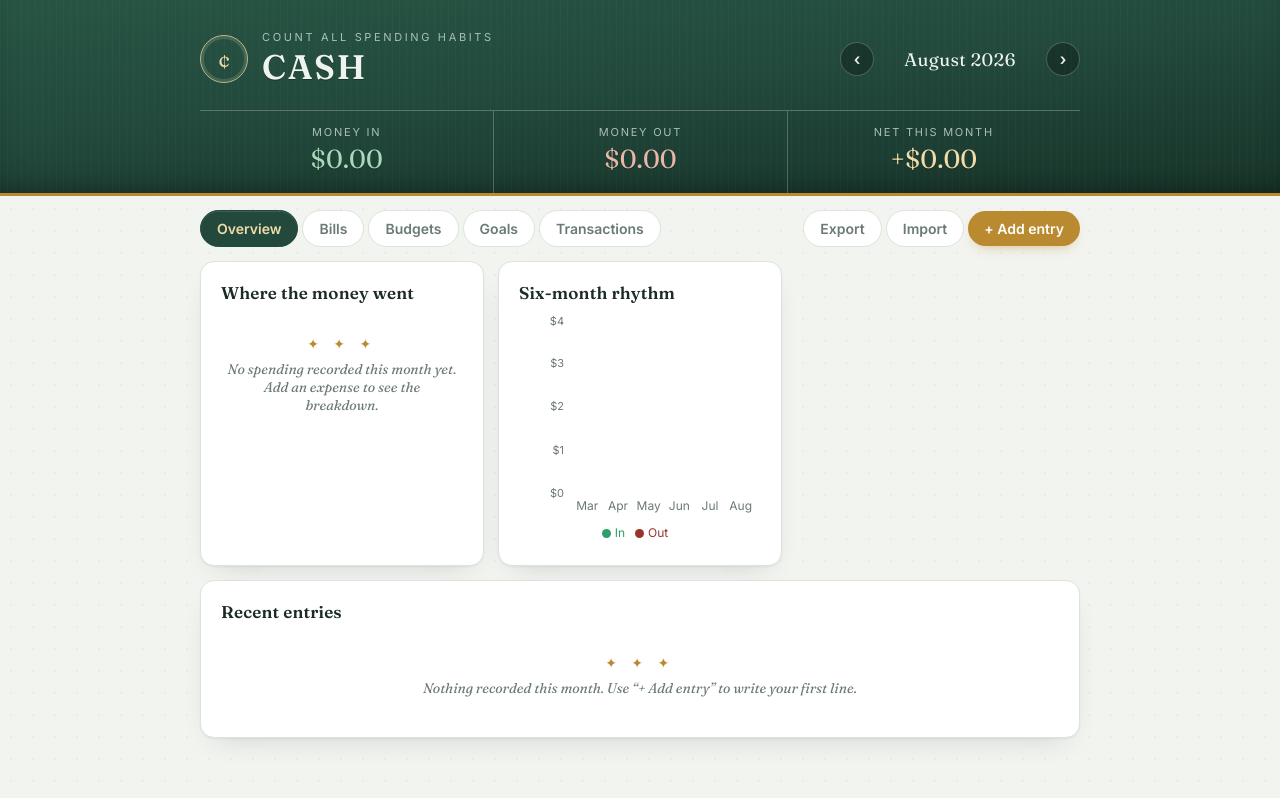
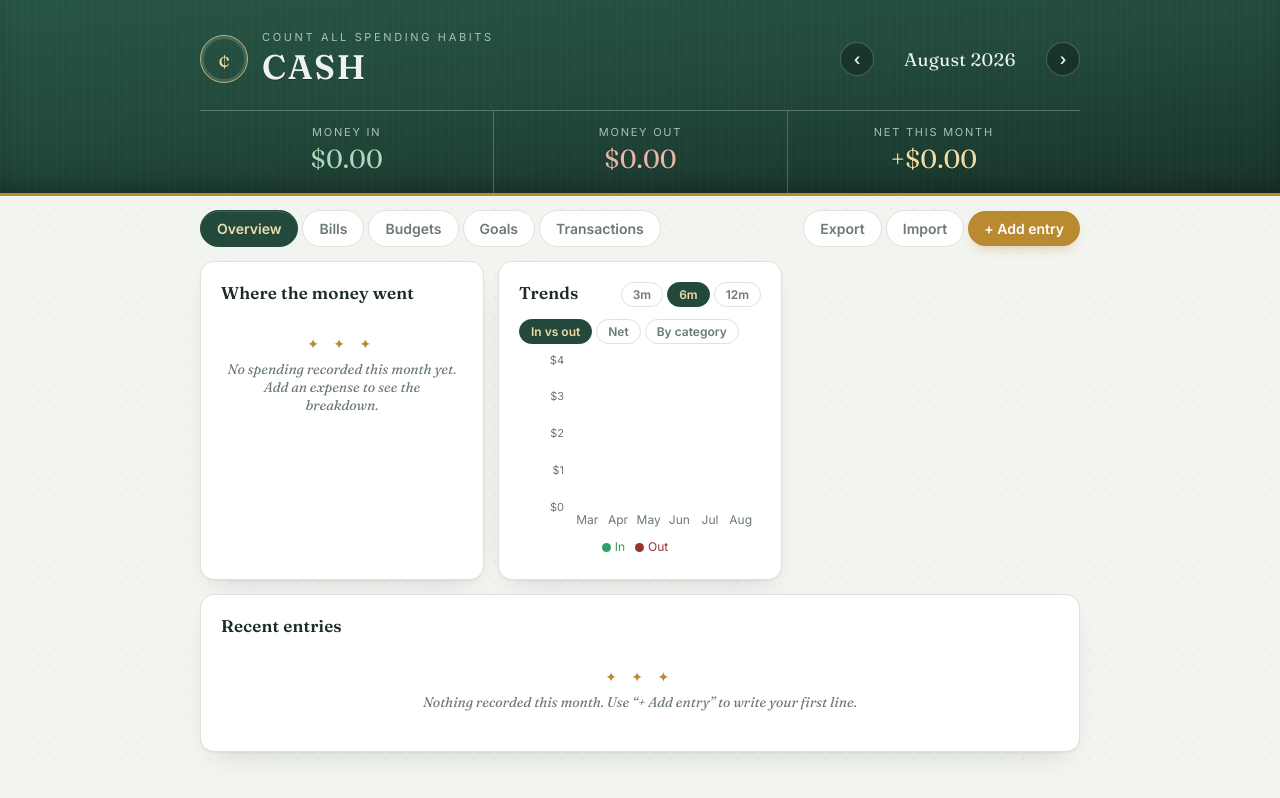
Before and after one commit to rhc52980/CASH_Budget_Tracker, a React (Vite) app: page / in a window 1280 px wide. Shown: the top 798 px of the page. Built offline with nearby package versions, Linux system fonts and the light colour scheme.

Commit message:
Add trend chart views and a selectable time range
The overview trend card becomes Trends: pick 3, 6, or 12 months and
switch between three views - grouped in/out bars, a net line with a
zero baseline, and stacked spending by category (top 5 + All else).

```diff
--- a/src/BudgetBook.jsx
+++ b/src/BudgetBook.jsx
@@ -1,7 +1,7 @@
 import { useState, useEffect, useMemo } from "react";
 import {
   PieChart, Pie, Cell, BarChart, Bar, XAxis, YAxis, Tooltip,
-  ResponsiveContainer, Legend,
+  ResponsiveContainer, Legend, LineChart, Line, ReferenceLine,
 } from "recharts";
 
 // ---------- Design tokens: "bank passbook" palette ----------
@@ -132,6 +132,17 @@ const tooltipStyle = {
   boxShadow: "0 8px 24px -10px rgba(28,43,36,0.3)", fontFamily: T.sans, fontSize: 13,
 };
 
+const pill = (active) => ({
+  padding: "4px 11px", borderRadius: 99, cursor: "pointer", fontFamily: T.sans,
+  fontSize: 12, fontWeight: 600, border: `1px solid ${active ? T.pine : T.line}`,
+  background: active ? T.pine : T.card, color: active ? "#F0DCA8" : T.mute,
+});
+
+const kFmt = (v) => {
+  const a = Math.abs(v);
+  return (v < 0 ? "−" : "") + (a >= 1000 ? `$${(a / 1000).toFixed(1)}k` : `$${a}`);
+};
+
 // ---------- Main app ----------
 export default function BudgetBook() {
   const [data, setData] = useState({ transactions: [], budgets: {}, goals: [], bills: [], billPaid: {} });
@@ -139,6 +150,8 @@ export default function BudgetBook() {
   const [month, setMonth] = useState(monthKey(todayStr()));
   const [tab, setTab] = useState("overview");
   const [showAdd, setShowAdd] = useState(false);
+  const [trendRange, setTrendRange] = useState(6);
+  const [trendKind, setTrendKind] = useState("flow");
 
   // Load once
   useEffect(() => {
@@ -175,19 +188,40 @@ export default function BudgetBook() {
     return m;
   }, [monthTx]);
 
-  const trend = useMemo(() => {
+  // Rows for the trend chart over the selected range, ending at the viewed
+  // month. Spending is folded to the top 5 categories + "All else" so the
+  // stacked view never exceeds a readable series count.
+  const { trendRows, trendCats } = useMemo(() => {
     const rows = [];
-    for (let i = 5; i >= 0; i--) {
+    const catTotals = {};
+    for (let i = trendRange - 1; i >= 0; i--) {
       const ym = shiftMonth(month, -i);
-      const tx = data.transactions.filter((t) => monthKey(t.date) === ym);
-      rows.push({
-        name: monthLabel(ym).split(" ")[0].slice(0, 3),
-        In: tx.filter((t) => t.type === "income").reduce((s, t) => s + t.amount, 0),
-        Out: tx.filter((t) => t.type === "expense").reduce((s, t) => s + t.amount, 0),
+      const row = { name: monthLabel(ym).split(" ")[0].slice(0, 3), In: 0, Out: 0, cats: {} };
+      data.transactions.forEach((t) => {
+        if (monthKey(t.date) !== ym) return;
+        if (t.type === "income") row.In += t.amount;
+        else {
+          row.Out += t.amount;
+          row.cats[t.category] = (row.cats[t.category] || 0) + t.amount;
+          catTotals[t.category] = (catTotals[t.category] || 0) + t.amount;
+        }
       });
+      row.Net = row.In - row.Out;
+      rows.push(row);
     }
-    return rows;
-  }, [data.transactions, month]);
+    const top = Object.entries(catTotals).sort((a, b) => b[1] - a[1]).slice(0, 5).map(([c]) => c);
+    let hasRest = false;
+    rows.forEach((row) => {
+      let rest = 0;
+      Object.entries(row.cats).forEach(([c, v]) => {
+        if (top.includes(c)) row[c] = v;
+        else rest += v;
+      });
+      if (rest > 0) { row["All else"] = rest; hasRest = true; }
+      delete row.cats;
+    });
+    return { trendRows: rows, trendCats: hasRest ? [...top, "All else"] : top };
+  }, [data.transactions, month, trendRange]);
 
   const addTx = (tx) => setData((d) => ({ ...d, transactions: [...d.transactions, tx] }));
   const deleteTx = (id) => setData((d) => ({ ...d, transactions: d.transactions.filter((t) => t.id !== id) }));
@@ -383,7 +417,10 @@ export default function BudgetBook() {
         {showAdd && <AddEntry onAdd={(tx) => { addTx(tx); setShowAdd(false); }} />}
 
         {tab === "overview" && (
-          <Overview spentByCat={spentByCat} budgets={data.budgets} trend={trend}
+          <Overview spentByCat={spentByCat} budgets={data.budgets}
+            trendRows={trendRows} trendCats={trendCats}
+            trendKind={trendKind} setTrendKind={setTrendKind}
+            trendRange={trendRange} setTrendRange={setTrendRange}
             monthTx={monthTx} expenses={expenses} />
         )}
         {tab === "bills" && (
@@ -463,7 +500,10 @@ function AddEntry({ onAdd }) {
 }
 
 // ---------- Overview ----------
-function Overview({ spentByCat, budgets, trend, monthTx, expenses }) {
+function Overview({
+  spentByCat, budgets, trendRows, trendCats, trendKind, setTrendKind,
+  trendRange, setTrendRange, monthTx, expenses,
+}) {
   const pieData = Object.entries(spentByCat)
     .map(([name, value]) => ({ name, value }))
     .sort((a, b) => b.value - a.value);
@@ -508,19 +548,57 @@ function Overview({ spentByCat, budgets, trend, monthTx, expenses }) {
       </Card>
 
       <Card>
-        <SectionTitle>Six-month rhythm</SectionTitle>
-        <div style={{ height: 230 }}>
+        <SectionTitle right={
+          <div style={{ display: "flex", gap: 4 }}>
+            {[3, 6, 12].map((n) => (
+              <button key={n} onClick={() => setTrendRange(n)} style={pill(trendRange === n)}>{n}m</button>
+            ))}
+          </div>
+        }>Trends</SectionTitle>
+        <div style={{ display: "flex", gap: 4, marginBottom: 10, flexWrap: "wrap" }}>
+          {[["flow", "In vs out"], ["net", "Net"], ["cats", "By category"]].map(([id, label]) => (
+            <button key={id} onClick={() => setTrendKind(id)} style={pill(trendKind === id)}>{label}</button>
+          ))}
+        </div>
+        <div style={{ height: 205 }}>
           <ResponsiveContainer width="100%" height="100%">
-            <BarChart data={trend} barGap={2}>
+            {trendKind === "net" ? (
+              <LineChart data={trendRows}>
                 <XAxis dataKey="name" tick={{ fontSize: 12, fill: T.mute }} axisLine={false} tickLine={false} />
                 <YAxis tick={{ fontSize: 11, fill: T.mute }} axisLine={false} tickLine={false}
-                tickFormatter={(v) => (v >= 1000 ? `$${(v / 1000).toFixed(1)}k` : `$${v}`)} width={48} />
+                  tickFormatter={kFmt} width={48} />
+                <ReferenceLine y={0} stroke={T.line} />
+                <Tooltip formatter={(v) => fmt(v)} contentStyle={tooltipStyle} />
+                <Line type="monotone" dataKey="Net" stroke={T.pine} strokeWidth={2}
+                  dot={false} activeDot={{ r: 4.5 }} />
+              </LineChart>
+            ) : trendKind === "cats" ? (
+              <BarChart data={trendRows} barGap={2}>
+                <XAxis dataKey="name" tick={{ fontSize: 12, fill: T.mute }} axisLine={false} tickLine={false} />
+                <YAxis tick={{ fontSize: 11, fill: T.mute }} axisLine={false} tickLine={false}
+                  tickFormatter={kFmt} width={48} />
+                <Tooltip formatter={(v) => fmt(v)} contentStyle={tooltipStyle}
+                  cursor={{ fill: "rgba(28,43,36,0.05)" }} />
+                <Legend wrapperStyle={{ fontSize: 12, fontFamily: T.sans }} iconType="circle" iconSize={9} />
+                {trendCats.map((c, i) => (
+                  <Bar key={c} dataKey={c} stackId="spend" maxBarSize={30}
+                    fill={c === "All else" ? "#8B948C" : CAT_COLORS[c]}
+                    stroke={T.card} strokeWidth={1.5}
+                    radius={i === trendCats.length - 1 ? [4, 4, 0, 0] : 0} />
+                ))}
+              </BarChart>
+            ) : (
+              <BarChart data={trendRows} barGap={2}>
+                <XAxis dataKey="name" tick={{ fontSize: 12, fill: T.mute }} axisLine={false} tickLine={false} />
+                <YAxis tick={{ fontSize: 11, fill: T.mute }} axisLine={false} tickLine={false}
+                  tickFormatter={kFmt} width={48} />
                 <Tooltip formatter={(v) => fmt(v)} contentStyle={tooltipStyle}
                   cursor={{ fill: "rgba(28,43,36,0.05)" }} />
                 <Legend wrapperStyle={{ fontSize: 12, fontFamily: T.sans }} iconType="circle" iconSize={9} />
                 <Bar dataKey="In" fill={T.chartIn} radius={[4, 4, 0, 0]} maxBarSize={26} />
                 <Bar dataKey="Out" fill={T.chartOut} radius={[4, 4, 0, 0]} maxBarSize={26} />
               </BarChart>
+            )}
           </ResponsiveContainer>
         </div>
       </Card>
```
Also changed, not shown: 1 other file (tests, documents, lock files or other folders). Lines whose indentation alone changed are shown as unchanged.
